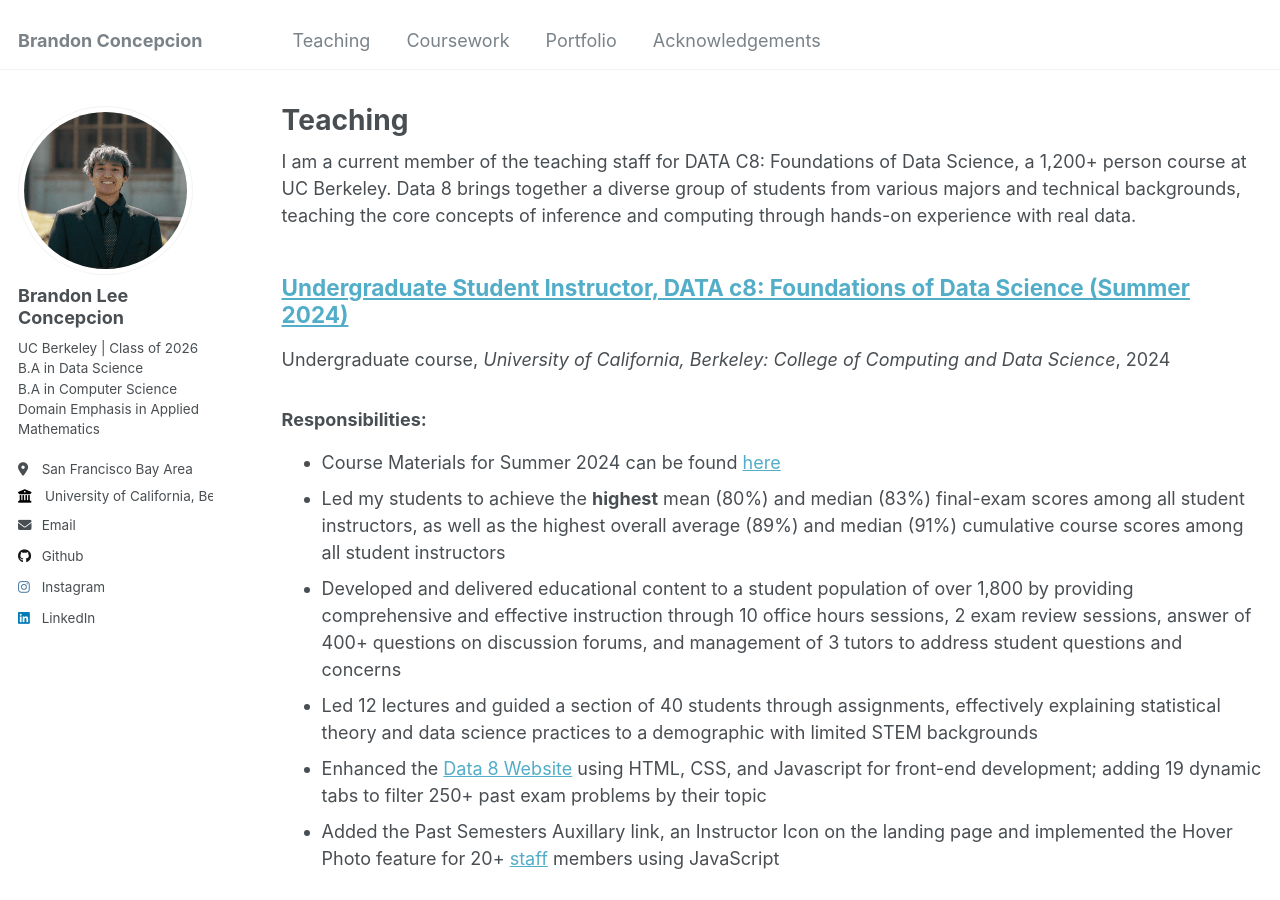
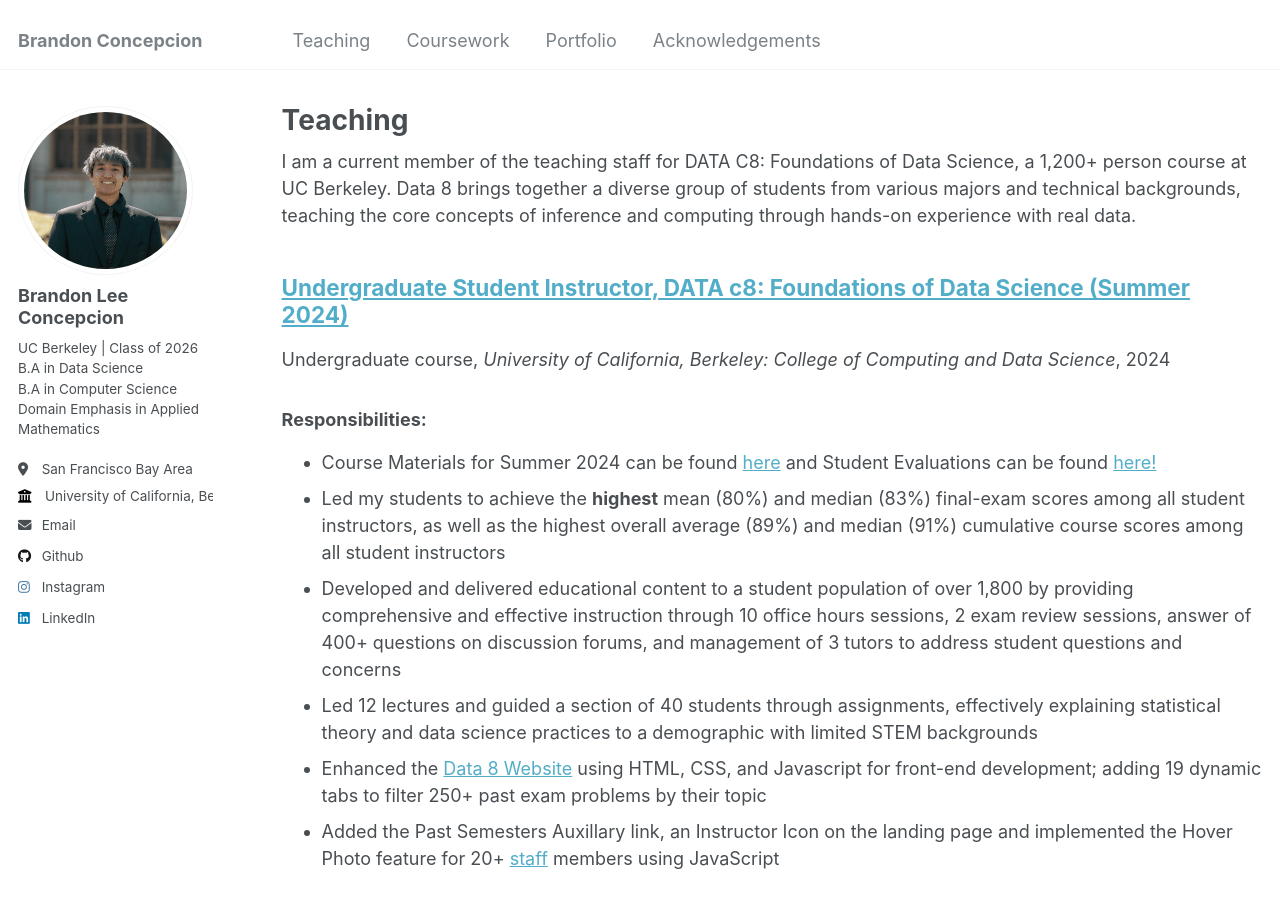
Before and after one commit to brandonconcepcion/brandonconcepcion.github.io, a Jekyll site: the page built from _pages/teaching.html, in a window 1280 px wide and 900 px high. Built offline with Jekyll 4.4.1, drawn with Linux system fonts in a browser that asks for light colours.

Commit message:
Added Course Evals

```diff
--- a/_teaching/teaching1.md
+++ b/_teaching/teaching1.md
@@ -11,7 +11,7 @@ order: 1
 
 
 ### Responsibilities:
-* Course Materials for Summer 2024 can be found <a href = "https://linktr.ee/bingSU24" target = "_blank">here</a>
+* Course Materials for Summer 2024 can be found <a href = "https://linktr.ee/bingSU24" target = "_blank">here</a> and Student Evaluations can be found <a href = "../files/Su24_Evals.pdf" target = "_blank">here!</a>
 * Led my students to achieve the **highest** mean (80%) and median (83%) final-exam scores among all student instructors, as well as the highest overall average (89%) and median (91%) cumulative course scores among all student instructors
 * Developed and delivered educational content to a student population of over 1,800 by providing comprehensive and effective instruction through 10 office hours sessions, 2 exam review sessions, answer of 400+ questions on discussion forums, and management of 3 tutors to address student questions and concerns
 * Led 12 lectures and guided a section of 40 students through assignments, effectively explaining statistical theory and data science practices to a demographic with limited STEM backgrounds
```
Also changed, not shown: 1 other file.
